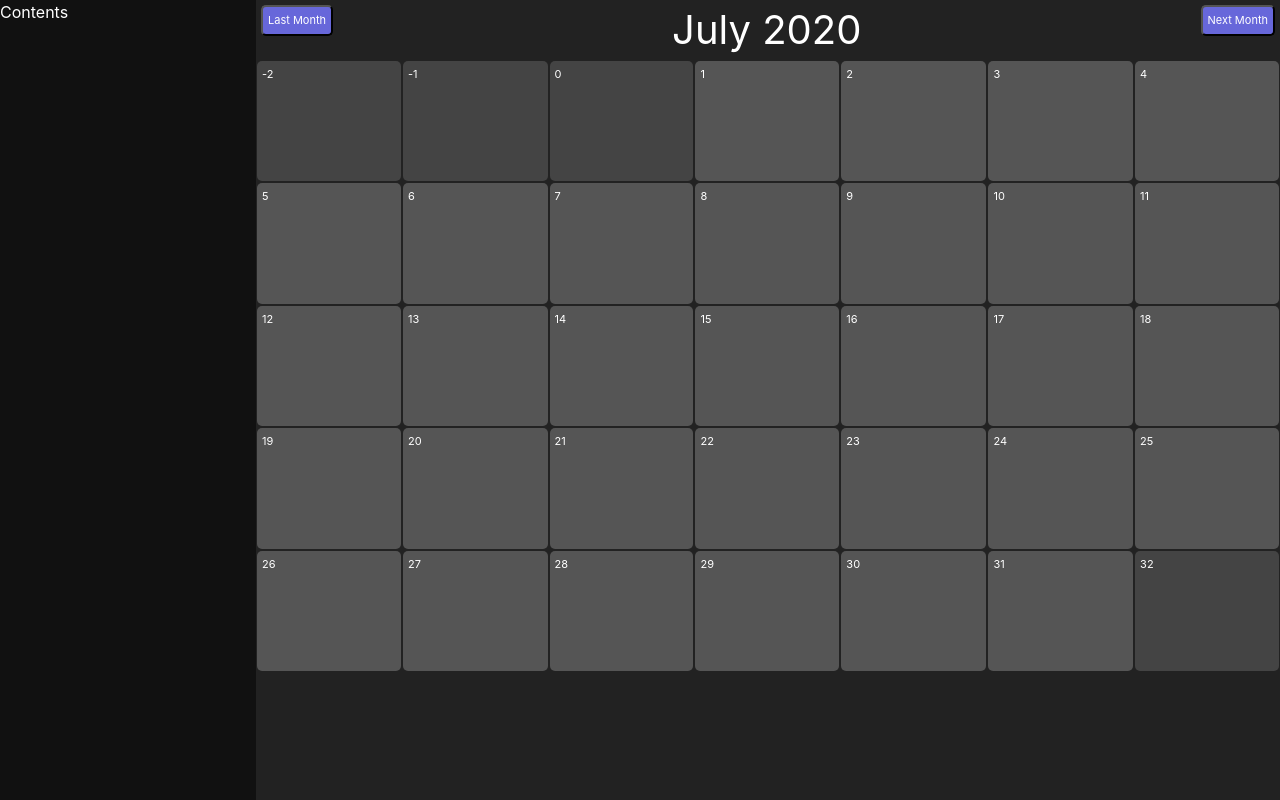
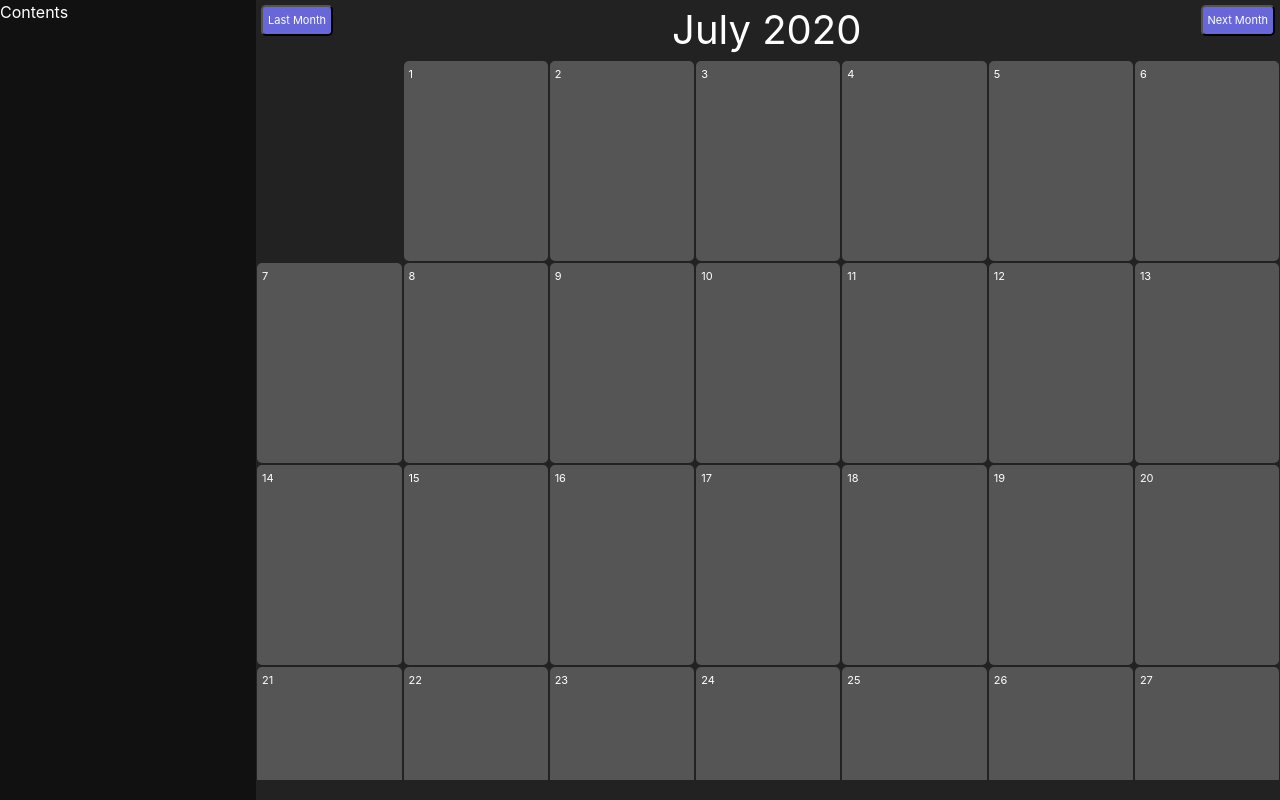
Before and after one commit to ASiracusa/scheduler, a React (Create React App) app in the folder scheduler/: page / in a window 1280 px wide. Built offline with nearby package versions, Linux system fonts and the light colour scheme.

Commit message:
Generate Multiple Months

```diff
--- a/scheduler/src/components/calendar.jsx
+++ b/scheduler/src/components/calendar.jsx
@@ -55,7 +55,7 @@ class Calendar extends Component {
           </div>
         </div>
 
-        {this.renderCalendar()}
+        {this.renderInfiniteCalendar()}
       </React.Fragment>
     );
   }
@@ -87,18 +87,68 @@ class Calendar extends Component {
           (day + i > 0 && day + i <= MONTHLENGTHS[this.state.date.getMonth()]
             ? "real"
             : "fake");
-        weekContent.push(
-          <td className="day-cell">
-            <div className={real}>{day + i}</div>
-          </td>
-        );
+        weekContent.push(<DayBox isCurrentMonth={real} day={day + i} />);
       }
       calendarContent.push(<tr className="week-cell">{weekContent}</tr>);
     }
     calendarContent.push(<tr></tr>);
     return (
-      <table className="calendar overflow-y:scroll">{calendarContent}</table>
+      <div className="calendar-body">
+        <table className="calendar overflow-y:scroll">{calendarContent}</table>
+      </div>
     );
+  };
+
+  renderInfiniteCalendar = () => {
+    const MONTH_MOD_END = 2;
+
+    var currMonthMod = 0;
+    var date = this.getMonthfromMonth(this.state.date, -1);
+    var day = 1 - date.getDay();
+
+    var calendarContent = [];
+    while (currMonthMod <= MONTH_MOD_END) {
+      var weekContent = [];
+      for (var i = 0; i < 7; i++) {
+        if (day <= 0 || currMonthMod > MONTH_MOD_END) {
+          weekContent.push(<td></td>);
+        } else {
+          if (day > MONTHLENGTHS[(date.getMonth() + currMonthMod + 12) % 12]) {
+            currMonthMod++;
+            day = 1;
+            if (currMonthMod === MONTH_MOD_END + 1) break;
+          }
+          weekContent.push(
+            <DayBox isCurrentMonth="day-bubble day-bubble-real" day={day} />
+          );
+        }
+        day++;
+      }
+      calendarContent.push(<tr className="week-cell">{weekContent}</tr>);
+    }
+
+    return (
+      <div className="calendar-body">
+        <table className="calendar overflow-y:scroll">{calendarContent}</table>
+      </div>
+    );
+  };
+
+  isLeapYear = (year) => {
+    return year % 400 === 0 || (year % 4 === 0 && year % 100 !== 0);
+  };
+
+  getMonthfromMonth = (date, direction) => {
+    var newDate = new Date(date.getFullYear(), date.getMonth());
+
+    if (date.getMonth() + direction > 11)
+      newDate.setFullYear(date.getFullYear() + 1);
+    if (date.getMonth() + direction < 0)
+      newDate.setFullYear(date.getFullYear() - 1);
+
+    newDate.setMonth((date.getMonth() + direction + 12) % 12);
+
+    return newDate;
   };
 }
 
--- a/scheduler/src/components/daybox.jsx
+++ b/scheduler/src/components/daybox.jsx
@@ -7,7 +7,7 @@ class DayBox extends Component {
     return (
       <React.Fragment>
         <td className="day-cell">
-          <body className="day-bubble">{this.props.day}</body>
+          <body className={this.props.isCurrentMonth}>{this.props.day}</body>
         </td>
       </React.Fragment>
     );
--- a/scheduler/src/index.css
+++ b/scheduler/src/index.css
@@ -45,13 +45,31 @@ code {
   color: #ffffff;
 }
 
-.calendar {
+.calendar-body {
   width: 80%;
   height: 90%;
+  overflow: auto;
+  overflow-x: hidden;
+}
+
+.calendar {
+  width: 100%;
+}
+
+.calendar-body::-webkit-scrollbar {
+  width: 10px;
+}
+
+.calendar-body::-webkit-scrollbar-track {
+  background: #2c2c2c;
+}
+
+.calendar-body::-webkit-scrollbar-thumb {
+  background: #646464;
 }
 
 .week-cell {
-  height: 17%;
+  height: 25vh;
 }
 
 .day-cell {
@@ -59,17 +77,17 @@ code {
 
 .day-bubble {
   border-radius: 5px;
-  height: 100%;
+  height: 25vh;
   color: #ffffff;
   font-size: 11px;
   padding: 5px;
   text-align: left;
   background-color: #555555;
-  transition: background-color 200ms;
+  transition: background-color 50ms;
 }
 
 .day-bubble:hover {
-  background-color: #999999;
+  background-color: #777777;
 }
 
 .day-bubble-real {
```
